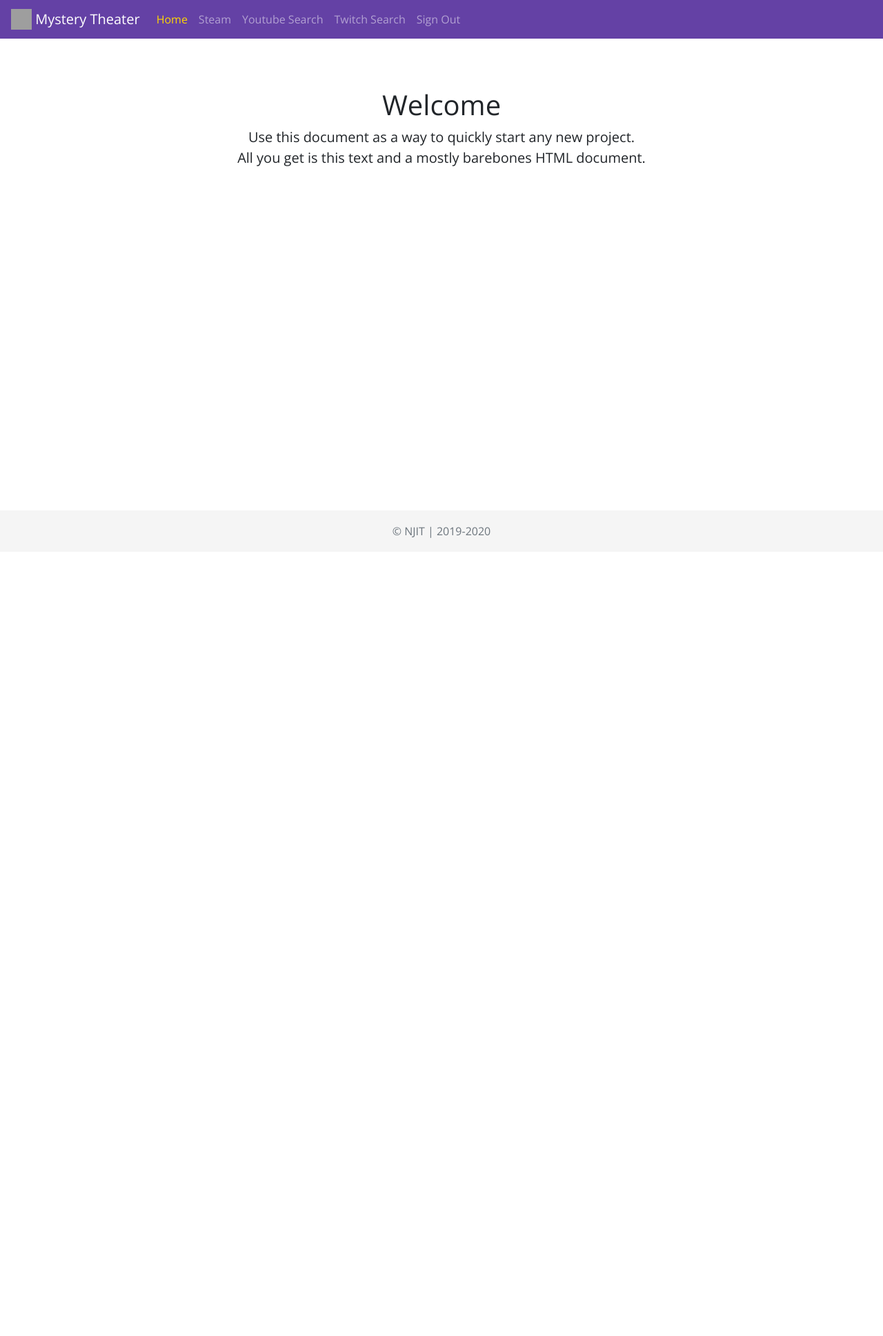
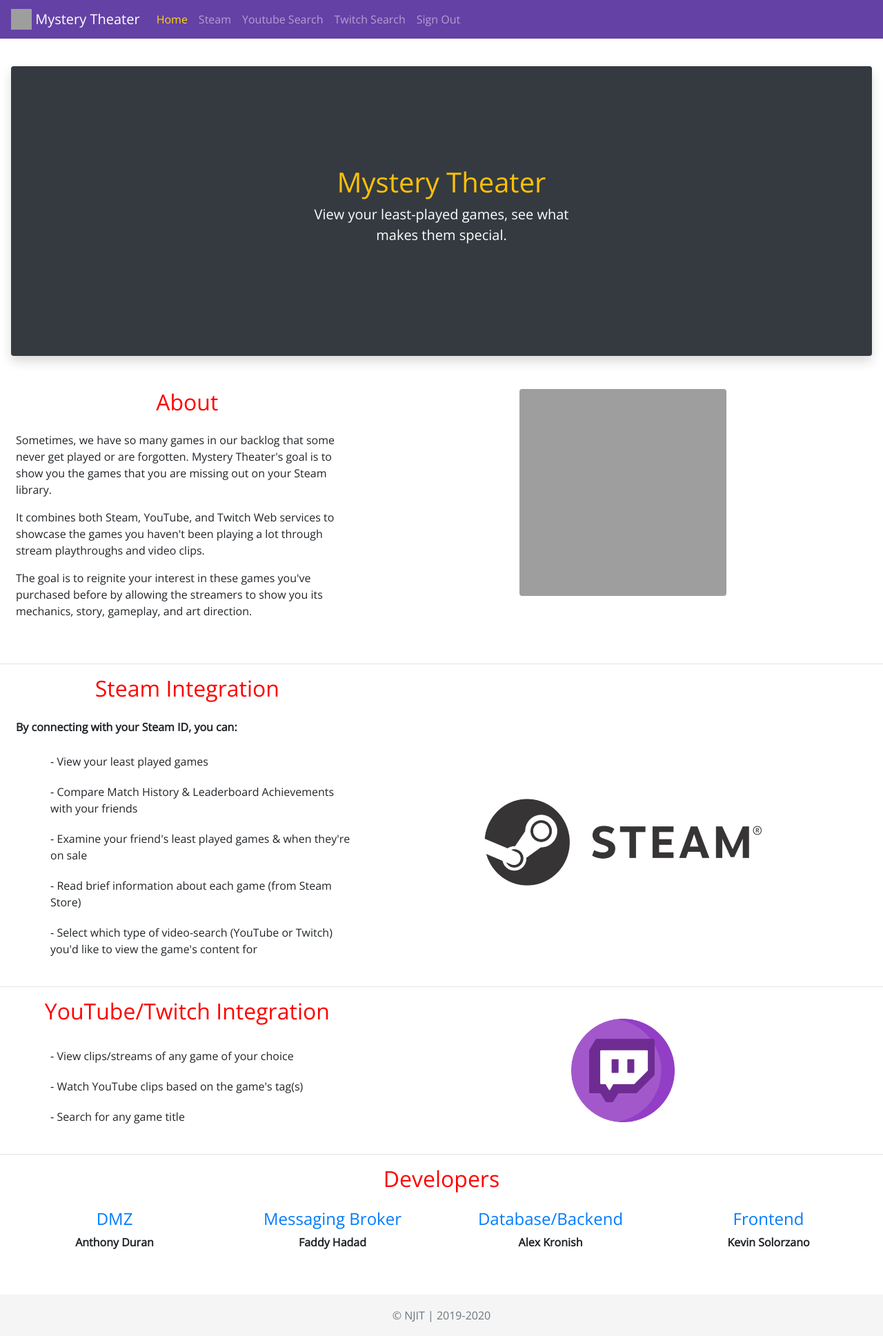
Before and after one commit to alex-kronish/it490-proj, a PHP site: page /it490-proj/view/home.php in a window 1280 px wide. Shown: the whole page at 69% size. Before the commit the page ends 780 px from the top, so only its background shows below. Run offline with PHP 8.4, Linux system fonts and the light colour scheme; some libraries are stand-ins or nearby versions; grey boxes are pictures that could not be loaded.

Commit message:
Home Page includes bio, features, and info

```diff
--- a/frontend_code/view/home.php
+++ b/frontend_code/view/home.php
@@ -1,21 +1,91 @@
 <!-- Header -->
 <?php include 'header.php'; ?>
 
-<main role="main" class="container">
-	<div class="starter-template">
-		<h1>Welcome
-			<?php
-				if(isset($_SESSION['user']))
-					echo $_SESSION['user']->getUsername();
-			?>
+<main role="main" >
+	<div class="shadow rounded position-relative overflow-hidden p-3 p-md-5 m-md-3 text-center bg-dark">
+      <div class="col-md-5 p-lg-5 mx-auto my-5">
+        <h1 class="display-5 font-weight-normal text-warning">Mystery Theater</h1>
+        <p class="lead font-weight-normal text-white">View your least-played games, see what makes them special.</p>
+      </div>
+    </div>
+    <div class="row mx-2 my-5">
+ 		<div class="col-md-5">
+ 			<h2 class="text-center pb-3" style="color: red;">About</h2>
+ 			<p>Sometimes, we have so many games in our backlog that some never get played or are forgotten. Mystery Theater's goal is to show you the games that you are missing out on your Steam library.</p>
+ 			<p>It combines both Steam, YouTube, and Twitch Web services to showcase the games you haven't been playing a lot through stream playthroughs and video clips.</p>
+ 			<p>The goal is to reignite your interest in these games you've purchased before by allowing the streamers to show you its mechanics, story, gameplay, and art direction. </p>
+ 		</div>
+ 		<div class="col-md-7">
+ 			<img src="http://localhost/it490-proj/frontend_code/view/images/game-controller.png" class="rounded mx-auto d-block" height="300" width="300" alt="controller">
+ 		</div>
+ 	</div>
+ 	<hr>
+ 	<div class="row mx-2 my-3">
+ 		<div class="col-md-5">
+ 			<h2 class="text-center pb-3" style="color: red;">Steam Integration</h2>
+ 			<p><b>By connecting with your Steam ID, you can:</b></p>
+ 			<ul class="points" style="list-style-type: none;">
+ 				<li>&hyphen; View your least played games</li>
+ 				<li>&hyphen; Compare Match History &amp; Leaderboard Achievements with your friends</li>
+ 				<li>&hyphen; Examine your friend's least played games &amp; when they're on sale</li>
+ 				<li>&hyphen; Read brief information about each game (from Steam Store)</li>
+ 				<li>&hyphen; Select which type of video-search (YouTube or Twitch) you'd like to view the game's content for</li>
+ 			</ul>
+ 		</div>
+ 		<div class="col-md-7 d-flex flex-wrap align-items-center">
+ 			<img src="http://localhost/it490-proj/frontend_code/view/images/steam.png" class="rounded mx-auto d-block mt-5" height="180" width="500" alt="controller">
+ 		</div>
+ 	</div>
+ 	<hr>
+ 	<div class="row mx-2 my-3">
+ 		<div class="col-md-5">
+ 			<h2 class="text-center pb-3" style="color: red;">YouTube/Twitch Integration</h2>
+ 			<ul class="points" style="list-style-type: none;">
+ 				<li >&hyphen; View clips/streams of any game of your choice</li>
+ 				<li >&hyphen; Watch YouTube clips based on the game's tag(s)</li>
+ 				<li >&hyphen; Search for any game title</li>
+ 			</ul>
+ 		</div>
+ 		<div class="col-md-7 d-flex flex-wrap align-items-center">
+ 			<img src="http://localhost/it490-proj/frontend_code/view/images/twitch-placeholder.png" class="rounded mx-auto d-block" height="150" width="150" alt="controller">
+ 		</div>
+    </div>
+    <hr>
+    <div class="row mx-2 my-3 pb-5">
+    	<div class="col-sm-12">
+    		<h2 class="text-center pb-3" style="color: red;">Developers</h2>
+    	</div>
+    	<div class="col-md-3">
+    		<h4 class="text-center text-primary ">DMZ</h4>
+    	</div>
+    	<div class="col-md-3">
+    		<h4 class="text-center text-primary">Messaging Broker</h4>
+    	</div>
+    	<div class="col-md-3">
+    		<h4 class="text-center text-primary">Database/Backend</h4>
+    	</div>
+    	<div class="col-md-3">
+    		<h4 class="text-center text-primary">Frontend</h4>
+    	</div>
+    	<div class="col-md-3">
+    		<p class="text-center"><b>Anthony Duran</b></p>
+    	</div>
+    	<div class="col-md-3">
+    		<p class="text-center"><b>Faddy Hadad</b></p>
+    	</div>
+    	<div class="col-md-3">
+    		<p class="text-center"><b>Alex Kronish</b></p>
+    	</div>
+    	<div class="col-md-3">
+    		<p class="text-center"><b>Kevin Solorzano</b></p>
+    	</div>
 
-		</h1>
-		<p class="lead">Use this document as a way to quickly start any new project.<br> All you get is this text and a mostly barebones HTML document.</p>
-	</div>
+    </div>
 
 </main><!-- /.container -->
 <script type="text/javascript">
 	$('#home a').css('color', '#FFD700');
+	$('.points li').css('padding', '10px');
 </script>
 
 <!-- Footer -->
```
Also changed, not shown: frontend_code/view/images/steam.png (added).
